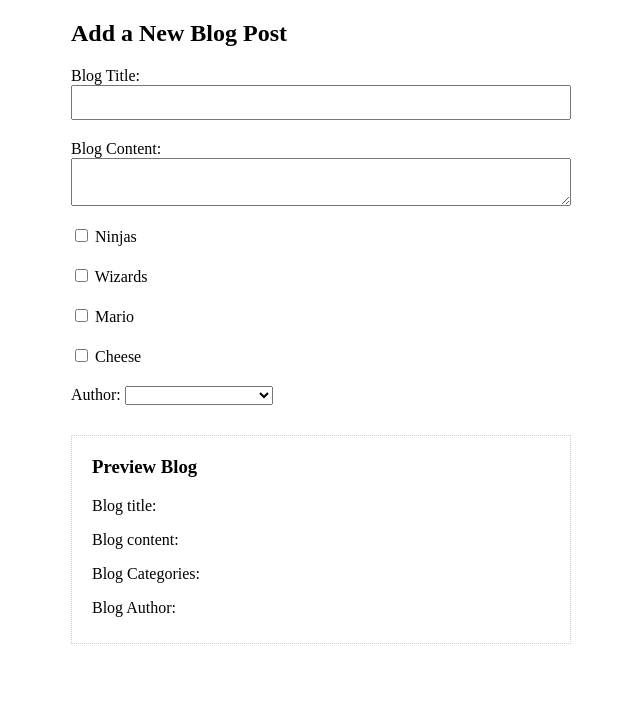
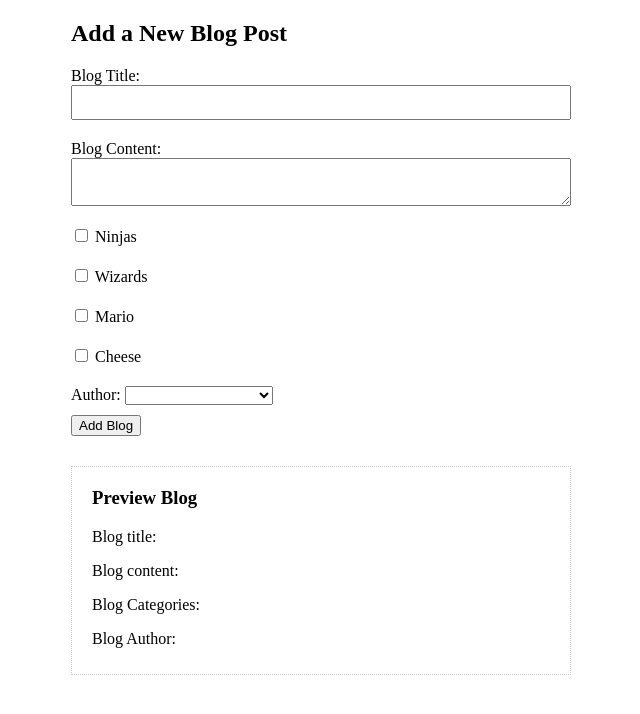
Before and after one commit to Akash187/VueJsBlog, a Vue app: page / in a window 1280 px wide. Shown: the top 714 px of the page, without its empty margins (319-959 px from the left). Built offline with nearby package versions, Linux system fonts and the light colour scheme.

Commit message:
Added Feature to post blog using Axios.

```diff
--- a/package.json
+++ b/package.json
@@ -8,6 +8,7 @@
     "lint": "vue-cli-service lint"
   },
   "dependencies": {
+    "axios": "^0.18.0",
     "vue": "^2.5.17"
   },
   "devDependencies": {
--- a/src/components/AddBlog.vue
+++ b/src/components/AddBlog.vue
@@ -1,12 +1,12 @@
 <template>
   <div id="add-blog">
     <h2>Add a New Blog Post</h2>
-    <form>
+    <form v-if="!submitted">
       <label> Blog Title:
         <input type="text" v-model.lazy="blog.title" required>
       </label>
       <label> Blog Content:
-        <textarea v-model.lazy="blog.content"></textarea>
+        <textarea v-model="blog.content"></textarea>
       </label>
       <div id="checkboxes">
         <label>
@@ -31,7 +31,11 @@
           <option v-for="author in authors">{{author}}</option>
         </select>
       </label>
+      <button v-on:click.prevent="post">Add Blog</button>
     </form>
+    <div v-if="submitted">
+      <h3>Thanks for Submitting Blog!</h3>
+    </div>
     <div id="preview">
       <h3>Preview Blog</h3>
       <p>Blog title:{{blog.title}}</p>
@@ -47,6 +51,7 @@
 </template>
 
 <script>
+  import axios from 'axios';
   export default {
     name: "AddBlog",
     data(){
@@ -57,7 +62,23 @@
           categories: [],
           author: ''
         },
-        authors: ['The Net Ninja', 'The Angular Avenger', 'The Vue Vindicator']
+        authors: ['The Net Ninja', 'The Angular Avenger', 'The Vue Vindicator'],
+        submitted: false
+      }
+    },
+    methods: {
+      post: async function () {
+        try{
+          let response = await axios.post('https:jsonplaceholder.typicode.com/posts',{
+            title: this.blog.title,
+            body: this.blog.content,
+            userId: 420
+          });
+          console.log(response);
+          this.submitted = !this.submitted;
+        }catch (e){
+          console.log(e);
+        }
       }
     }
   }
```
Also changed, not shown: 1 other file (tests, documents, lock files or other folders).
